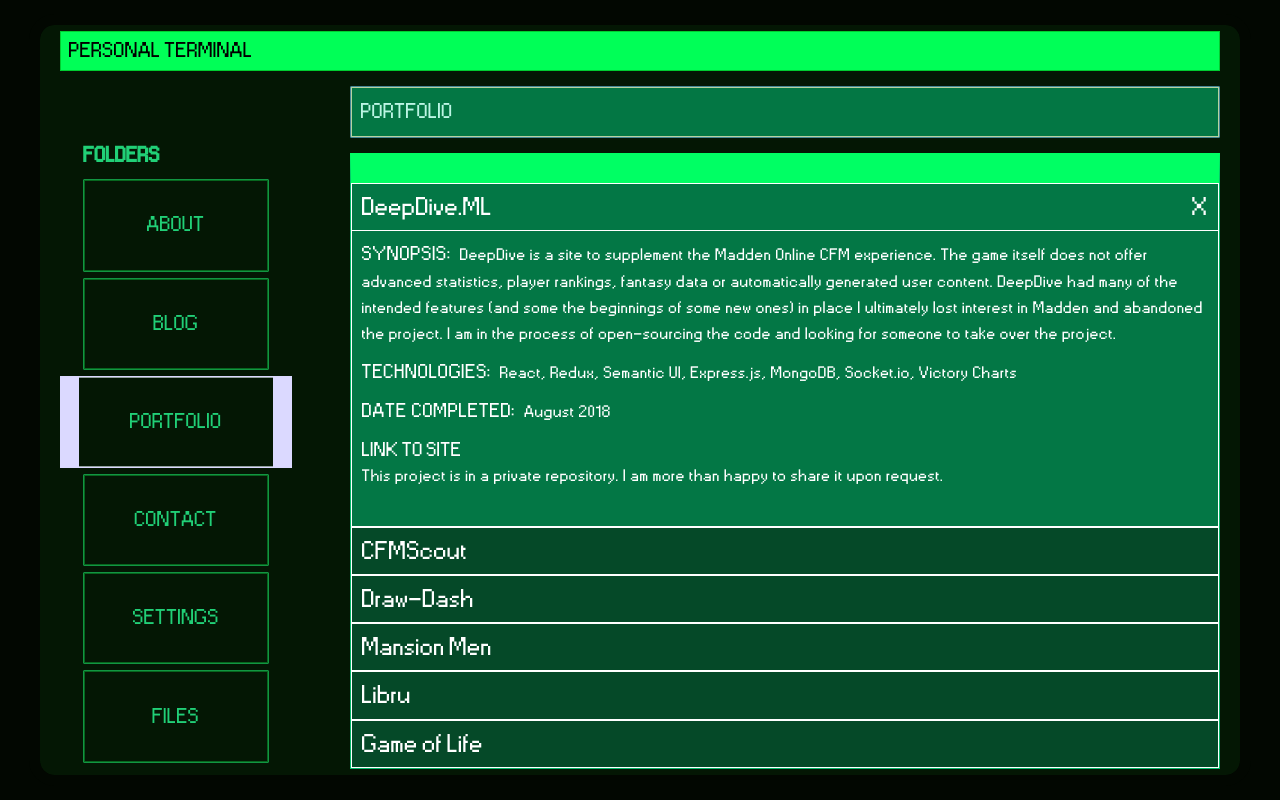
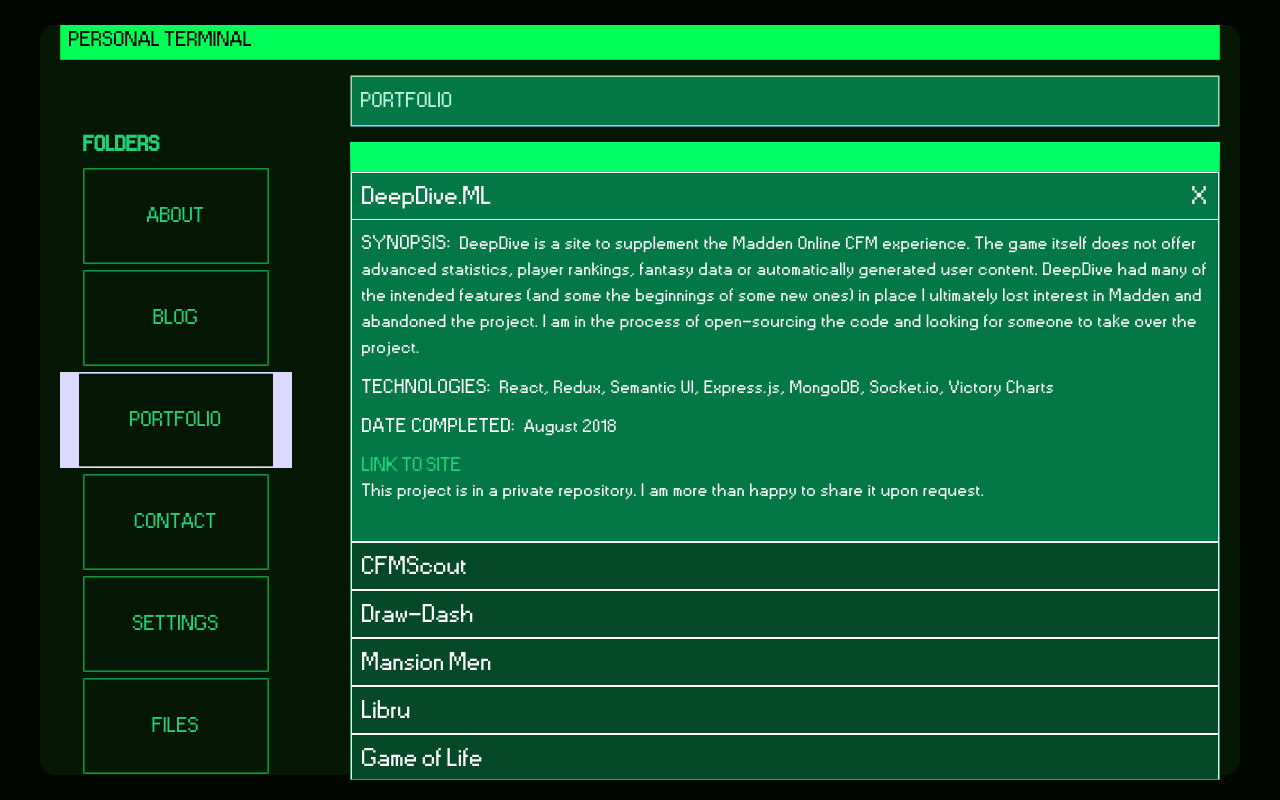
Before and after one commit to ReeceLangerock/portfolio2019, a Gatsby site: page /portfolio in a window 1280 px wide. Built offline with nearby package versions, Linux system fonts and the light colour scheme; Gatsby itself is replaced by a stand-in of ours.

Commit message:
set up localStorage for settings, moved portfolio items out of component, tweaked portfolio item styling

```diff
--- a/src/components/content/ContentWrapper.js
+++ b/src/components/content/ContentWrapper.js
@@ -5,7 +5,6 @@ import ContentHeader from './ContentHeader'
 import ContentContainer from './ContentContainer'
 
 export default class ContentWrapper extends Component {
-
   render() {
     return <Container>{this.props.children}</Container>
   }
@@ -17,10 +16,9 @@ const Container = styled.div`
   flex-direction: column;
   justify-content: space-between;
   position: relative;
-  p{
-
-    font-size: 1.3rem;
-    word-spacing: .75px;
-    letter-spacing: .4px;
+  p {
+    font-size: 1.4rem;
+    word-spacing: 0.75px;
+    letter-spacing: 0.4px;
   }
 `
--- a/src/components/portfolio/PortfolioContainer.js
+++ b/src/components/portfolio/PortfolioContainer.js
@@ -2,116 +2,13 @@ import React, { Component } from 'react'
 import styled from 'styled-components'
 import PortfolioItem from './PortfolioItem'
 import { SettingsConsumer } from '../../context/SettingsContext'
+import portfolio from './portfolio'
 
 class PortfolioContainer extends Component {
   //graphQL query for blog posts
 
   renderPortfolioItems(activeItem, onSelectItem) {
-    const items = [
-      {
-        id: 1,
-        title: 'DeepDive.ML',
-        synopsis:
-          'DeepDive is a site to supplement the Madden Online CFM experience. The game itself does not offer advanced statistics, player rankings, fantasy data or automatically generated user content. DeepDive had many of the intended features (and some the beginnings of some new ones) in place I ultimately lost interest in Madden and abandoned the project. I am in the process of open-sourcing the code and looking for someone to take over the project.',
-        tech: [
-          'React',
-          'Redux',
-          'Semantic UI',
-          'Express.js',
-          'MongoDB',
-          'Socket.io',
-          'Victory Charts',
-        ],
-        private: true,
-        date: 'August 2018',
-        siteLink: 'https://m538.herokuapp.com/revo',
-        repoLink: '',
-      },
-      {
-        id: 2,
-        title: 'CFMScout',
-        synopsis:
-          'CFMScout is a Companion App for the Madden NFL Video Game. It is built in React-Native and is available for download on the Google Play Store. CFMScout allows users to add their league and prospect combine data, the app will then calculate estimates for speed, acceleration, agility, strength and jumping attributes, along with a SPARQ score. Users can also see how the prospects combine scores compare with prospects entered by other users',
-        tech: [
-          'React Native',
-          'Redux',
-          'MongoDB',
-          'MongoDB Stitch',
-          'Styled-Components',
-          'AdMob',
-        ],
-        private: true,
-        date: 'August 2018',
-        siteLink:
-          'https://play.google.com/store/apps/details?id=com.cfmscout&hl=en_US',
-      },
-      {
-        id: 3,
-        title: 'Draw-Dash',
-        synopsis:
-          'Draw-Dash is a competitive, 1v1 drawing competition. Authenticated users are given a prompt for what to draw, a timer begins to countdown and the 60 second Draw Dash begins!',
-        tech: ['React', 'React-Redux', 'Express', 'Socket.io', 'MongoDB'],
-        repoLink: 'https://github.com/ReeceLangerock/draw-dash',
-        siteLink: 'https://draw-dash.herokuapp.com/',
-        private: false,
-        date: '2017',
-        images: [
-          'https://reecelangerock.ml/static/media/Draw-Dash.f3ed75ba.png',
-          'https://reecelangerock.ml/static/media/Draw-Dash-Preview.24c2f723.png',
-        ],
-      },
-      {
-        id: 4,
-        title: 'Mansion Men',
-        synopsis:
-          'This website was built for a long-running fantasy football league that I am a member of. It provides visualization of user and league statistical data, tracking of league trophy records, and reference for league rules and previous draft results',
-        tech: ['React', 'Redux', 'Create-React-App', 'D3', 'Victory Charts'],
-        private: false,
-        date: '2017',
-
-        siteLink: 'http://mansion-men.surge.sh/',
-        repoLink: 'https://github.com/ReeceLangerock/MMFantasyLeague',
-      },
-      {
-        id: 5,
-        title: 'Libru',
-        synopsis:
-          'Libru is a programming resource library built to allow self-taught developers to find, rate and review resources as well as track what courses, books, guides, etc they have completed, are working on, or want to do.',
-        tech: ['React', 'Redux', 'Create-React-App', 'D3', 'Victory Charts'],
-        private: false,
-        date: '2017',
-
-        siteLink: 'http://mansion-men.surge.sh/',
-        repoLink: 'https://github.com/ReeceLangerock/MMFantasyLeague',
-      },
-      {
-        id: 6,
-        title: 'Game of Life',
-        synopsis: `This was built as a part of the FreeCodeCamp data visualization certification course. The goal was to build a React application that is functionally similar to`,
-        tech: [
-          'React',
-          'Create-React-App',
-          'Styled-Components',
-          'Jest',
-          'Travis CI',
-        ],
-        private: false,
-        date: '2017',
-        fcc: 'https://codepen.io/FreeCodeCamp/full/reGdqx/',
-        siteLink: 'http://game-of-life-rl.surge.sh/',
-        repoLink: 'https://github.com/ReeceLangerock/game-of-life',
-      },
-      // {
-      //   id: 0,
-      //   title: '',
-      //   synopsis: '',
-      //   tech: [],
-      //   private: false,
-      //   date: '',
-      //   siteLink: '',
-      //   repoLink: '',
-      // },
-    ]
+    const items = portfolio
 
     return items.map((item, index) => {
       return (
--- a/src/components/portfolio/PortfolioItem.js
+++ b/src/components/portfolio/PortfolioItem.js
@@ -24,9 +24,9 @@ class BlogItem extends Component {
       item.synopsis = (
         <span>
           {item.synopsis}{' '}
-          <a href={item.fcc} target="_blank">
+          <Link size={'normal'} href={item.fcc} target="_blank">
             this
-          </a>
+          </Link>
         </span>
       )
     }
@@ -107,13 +107,6 @@ const ItemContent = styled.div`
   p {
     margin-bottom: 12px;
   }
-  a {
-    color: ${props => props.theme.content_item.fontColor};
-    &:hover {
-      transition: 0.35s all;
-      color: ${props => props.theme.content_item.link_hovered};
-    }
-  }
 `
 
 const Label = styled.span`
@@ -143,9 +136,9 @@ const Toggle = styled.div``
 
 const Link = styled.a`
   margin-bottom: 10px;
-  font-size: 28px;
+  font-size: ${props => (props.normal ? '1.4rem' : '28px')};
   text-decoration: none;
-  color: ${props => props.theme.content_item.fontColor};
+  color: ${props => props.theme.content_item.link_color};
 
   transition: 0.35s ease-in-out all;
 
--- /dev/null
+++ b/src/components/portfolio/portfolio.js
@@ -0,0 +1,98 @@
+// TODO: MOVE THIS DATA TO GRAPHQL
+
+const items = [
+  {
+    id: 1,
+    title: 'DeepDive.ML',
+    synopsis:
+      'DeepDive is a site to supplement the Madden Online CFM experience. The game itself does not offer advanced statistics, player rankings, fantasy data or automatically generated user content. DeepDive had many of the intended features (and some the beginnings of some new ones) in place I ultimately lost interest in Madden and abandoned the project. I am in the process of open-sourcing the code and looking for someone to take over the project.',
+    tech: [
+      'React',
+      'Redux',
+      'Semantic UI',
+      'Express.js',
+      'MongoDB',
+      'Socket.io',
+      'Victory Charts',
+    ],
+    private: true,
+    date: 'August 2018',
+    siteLink: 'https://m538.herokuapp.com/revo',
+    repoLink: '',
+  },
+  {
+    id: 2,
+    title: 'CFMScout',
+    synopsis:
+      'CFMScout is a Companion App for the Madden NFL Video Game. It is built in React-Native and is available for download on the Google Play Store. CFMScout allows users to add their league and prospect combine data, the app will then calculate estimates for speed, acceleration, agility, strength and jumping attributes, along with a SPARQ score. Users can also see how the prospects combine scores compare with prospects entered by other users',
+    tech: [
+      'React Native',
+      'Redux',
+      'MongoDB',
+      'MongoDB Stitch',
+      'Styled-Components',
+      'AdMob',
+    ],
+    private: true,
+    date: 'August 2018',
+    siteLink:
+      'https://play.google.com/store/apps/details?id=com.cfmscout&hl=en_US',
+  },
+  {
+    id: 3,
+    title: 'Draw-Dash',
+    synopsis:
+      'Draw-Dash is a competitive, 1v1 drawing competition. Authenticated users are given a prompt for what to draw, a timer begins to countdown and the 60 second Draw Dash begins!',
+    tech: ['React', 'React-Redux', 'Express', 'Socket.io', 'MongoDB'],
+    repoLink: 'https://github.com/ReeceLangerock/draw-dash',
+    siteLink: 'https://draw-dash.herokuapp.com/',
+    private: false,
+    date: '2017',
+    images: [
+      'https://reecelangerock.ml/static/media/Draw-Dash.f3ed75ba.png',
+      'https://reecelangerock.ml/static/media/Draw-Dash-Preview.24c2f723.png',
+    ],
+  },
+  {
+    id: 4,
+    title: 'Mansion Men',
+    synopsis:
+      'This website was built for a long-running fantasy football league that I am a member of. It provides visualization of user and league statistical data, tracking of league trophy records, and reference for league rules and previous draft results',
+    tech: ['React', 'Redux', 'Create-React-App', 'D3', 'Victory Charts'],
+    private: false,
+    date: '2017',
+
+    siteLink: 'http://mansion-men.surge.sh/',
+    repoLink: 'https://github.com/ReeceLangerock/MMFantasyLeague',
+  },
+  {
+    id: 5,
+    title: 'Libru',
+    synopsis:
+      'Libru is a programming resource library built to allow self-taught developers to find, rate and review resources as well as track what courses, books, guides, etc they have completed, are working on, or want to do.',
+    tech: ['React', 'Redux', 'Create-React-App', 'D3', 'Victory Charts'],
+    private: false,
+    date: '2017',
+
+    siteLink: 'http://mansion-men.surge.sh/',
+    repoLink: 'https://github.com/ReeceLangerock/MMFantasyLeague',
+  },
+  {
+    id: 6,
+    title: 'Game of Life',
+    synopsis: `This was built as a part of the FreeCodeCamp data visualization certification course. The goal was to build a React application that is functionally similar to`,
+    tech: [
+      'React',
+      'Create-React-App',
+      'Styled-Components',
+      'Jest',
+      'Travis CI',
+    ],
+    private: false,
+    date: '2017',
+    fcc: 'https://codepen.io/FreeCodeCamp/full/reGdqx/',
+    siteLink: 'http://game-of-life-rl.surge.sh/',
+    repoLink: 'https://github.com/ReeceLangerock/game-of-life',
+  },
+]
+export default items
--- a/src/context/SettingsContext.js
+++ b/src/context/SettingsContext.js
@@ -4,6 +4,20 @@ let SettingsContext
 const { Provider, Consumer } = (SettingsContext = React.createContext())
 
 class SettingsProvider extends React.Component {
+  componentDidMount() {
+    this.checkLocalStorage()
+  }
+
+  checkLocalStorage() {
+    const settings = JSON.parse(localStorage.getItem('settings'))
+    if (settings) {
+      this.setState({
+        ...this.state,
+        settings,
+      })
+    }
+  }
+
   state = {
     settings: {
       crt: false,
@@ -41,7 +55,9 @@ class SettingsProvider extends React.Component {
 
   handleChangeSetting = (setting, value) => {
     let settings = { ...this.state.settings }
+
     settings[setting] = value
+    localStorage.setItem('settings', JSON.stringify(settings))
     this.setState({
       ...this.state,
       settings,
--- a/src/themes/theme.js
+++ b/src/themes/theme.js
@@ -50,8 +50,8 @@ export const dark = {
     border_bottom: '#05b96b', //used only for file component
     border: '#fff',
     fontColor: '#fff',
-    link_color: '#fff',
-    link_hovered: '#21d077',
+    link_color: '#21d077',
+    link_hovered: '#00ff64',
     image_frame: {
       color: '#031603',
       'box-shadow':
```
